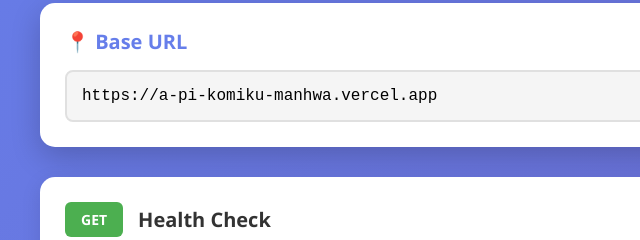
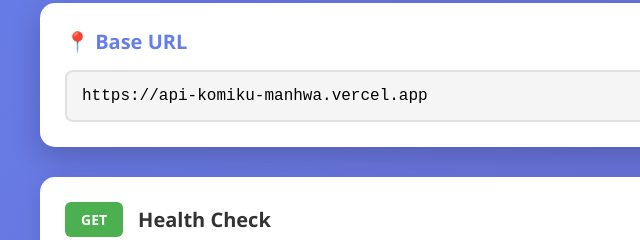
Before and after one commit to ramadhanu27/APi-Komiku-Manhwa, a website: page api/index.html in a window 1280 px wide. Shown: the part 299-539 px from the top of the page, 0-640 px from the left. Drawn offline with Linux system fonts and the light colour scheme.

Commit message:
Update base URL to production domain

```diff
--- a/api/index.html
+++ b/api/index.html
@@ -346,7 +346,7 @@
         <div class="base-url">
             <h2>📍 Base URL</h2>
             <div class="url-box">
-                <input type="text" class="url-input" id="baseUrl" value="https://a-pi-komiku-manhwa.vercel.app" readonly>
+                <input type="text" class="url-input" id="baseUrl" value="https://api-komiku-manhwa.vercel.app" readonly>
                 <button class="copy-btn" onclick="copyBaseUrl()">📋 Copy</button>
             </div>
         </div>
```
